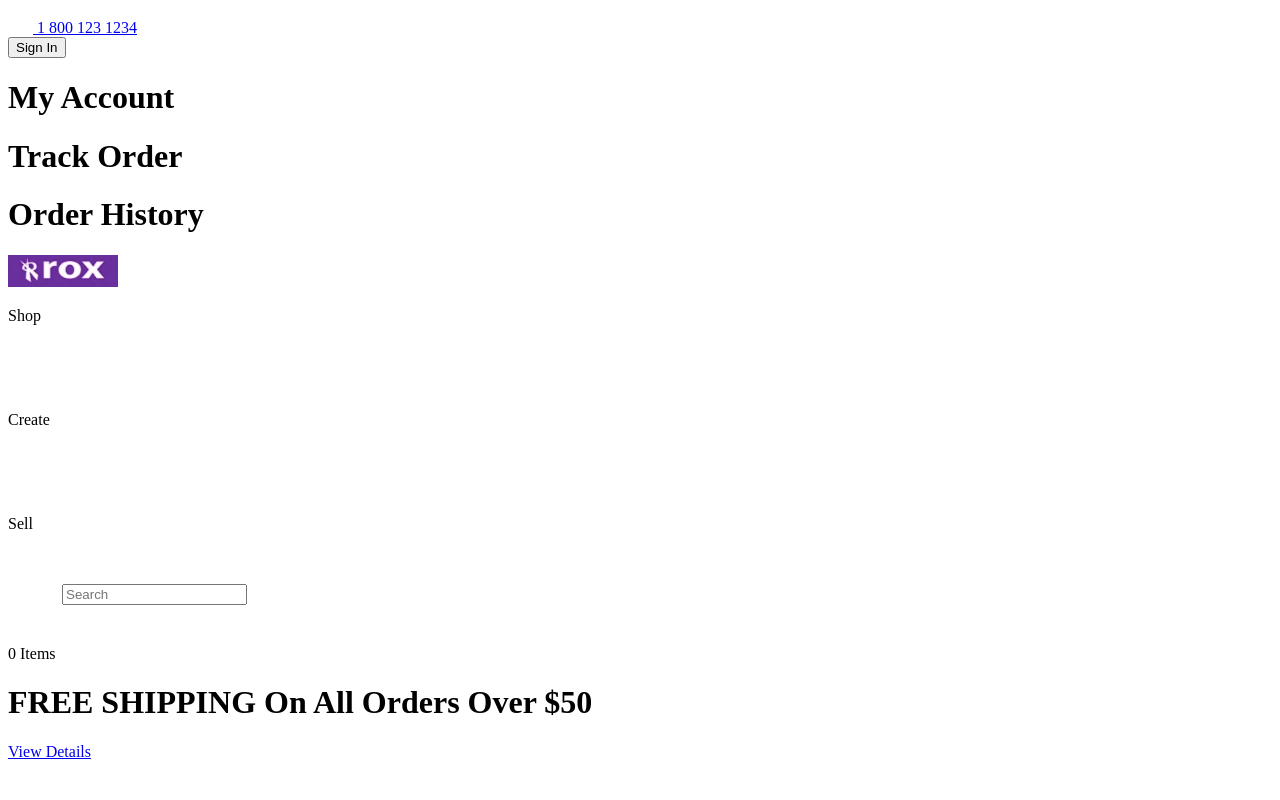
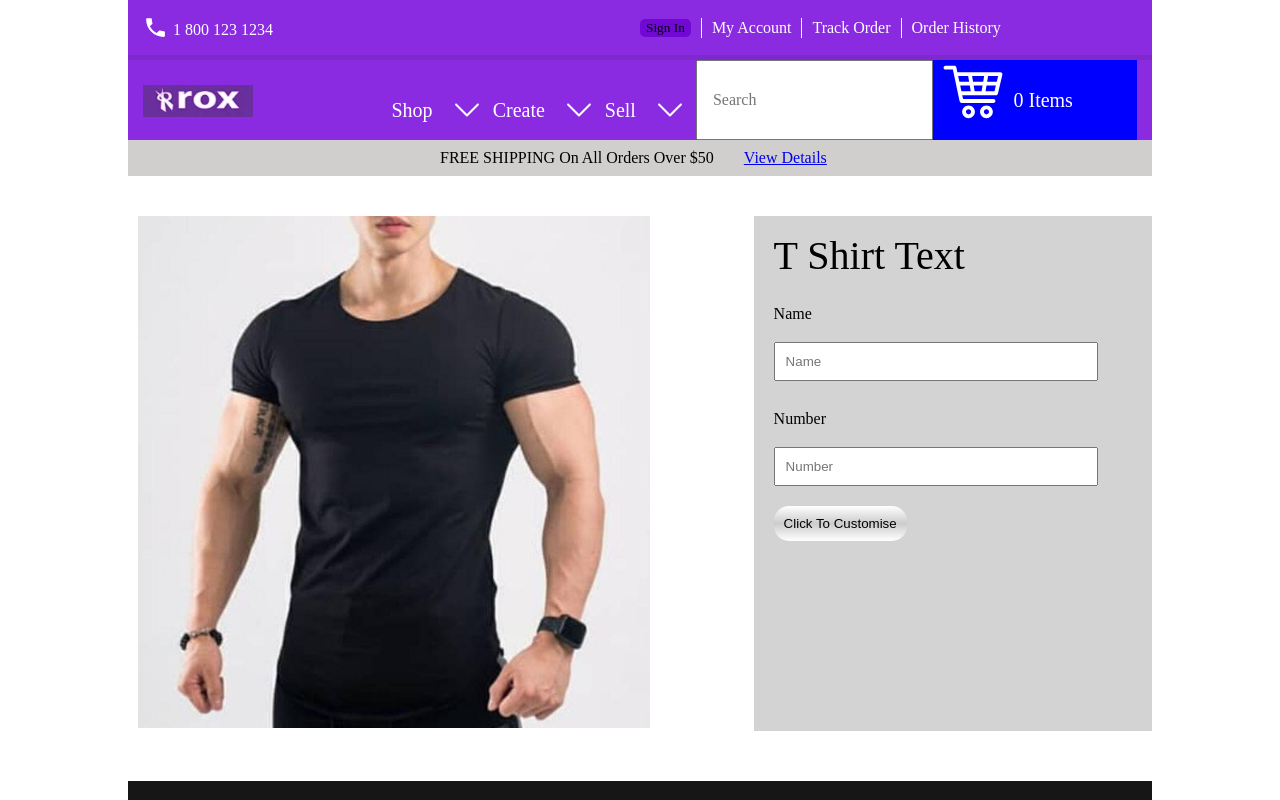
Before and after one commit to Aymen116/tshirt-design, a plain HTML site: page index.html in a window 1280 px wide. Shown: the top 800 px of the page. Drawn offline with nearby package versions, Linux system fonts and the light colour scheme; a web font is replaced by a local one.

Commit message:
Update index.html

```diff
--- a/index.html
+++ b/index.html
@@ -4,7 +4,7 @@
     <meta charset="UTF-8">
     <meta http-equiv="X-UA-Compatible" content="IE=edge">
     <meta name="viewport" content="width=device-width, initial-scale=1.0">
-    <link type="text/css" href="style.css"/>
+    <link rel="stylesheet" type="text/css" href="style.css"/>
     <link rel="stylesheet" href="https://cdnjs.cloudflare.com/ajax/libs/animate.css/4.1.1/animate.min.css"/>
     <title>Tshirt Customiser</title>
 
```
